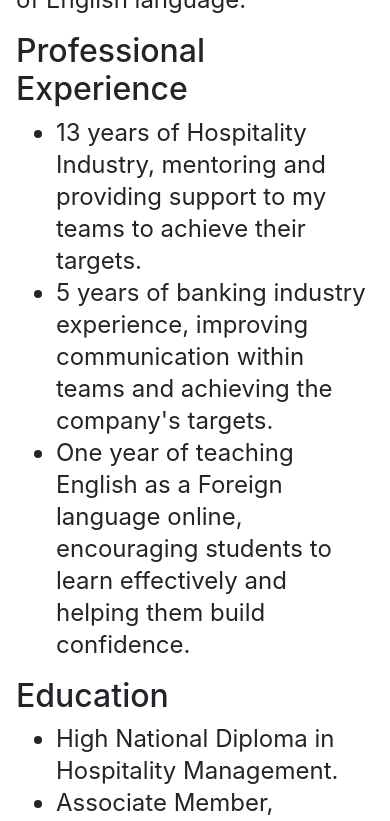
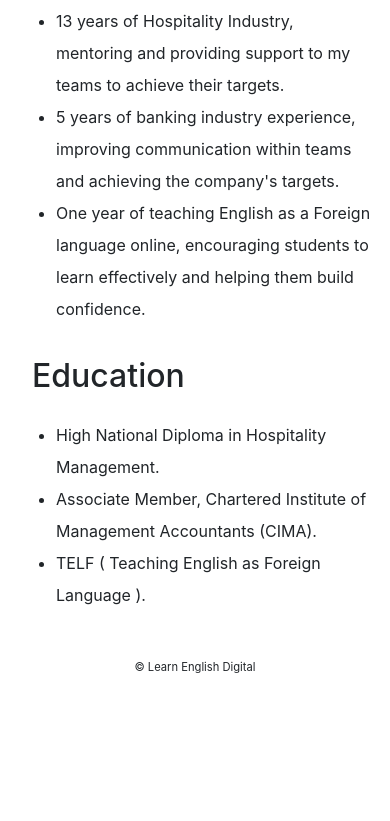
Before and after one commit to haditedi/learnenglish, a Gatsby site: page /about in a window 390 px wide. Shown: the part 685-1506 px from the top of the page. After the commit the page ends 1377 px from the top, so only its background shows below. Built offline with nearby package versions, Linux system fonts and the light colour scheme; Gatsby itself is replaced by a stand-in of ours.

Commit message:
revised alignment

```diff
--- /dev/null
+++ b/src/components/Footer.js
@@ -0,0 +1,11 @@
+import React from "react"
+
+const Footer = () => {
+  return (
+    <div className="footer">
+      <p>&copy; Learn English Digital</p>
+    </div>
+  )
+}
+
+export default Footer
--- a/src/components/Layout.js
+++ b/src/components/Layout.js
@@ -3,6 +3,7 @@ import React from "react"
 import "../styles/global.scss"
 import layoutStyles from "./layout.module.scss"
 import Header from "./header"
+import Footer from "./Footer"
 
 const Layout = props => {
   return (
@@ -11,6 +12,7 @@ const Layout = props => {
         <Header />
         {props.children}
       </div>
+      <Footer />
     </div>
   )
 }
--- a/src/components/header.module.css
+++ b/src/components/header.module.css
@@ -12,14 +12,14 @@ nav {
   margin: 0;
   padding: 0;
   flex-grow: 1;
-  padding: 1rem;
+  padding: 0.5rem;
 }
 h1 {
   color: #16323f;
   font-size: 3rem;
   text-decoration: none;
   margin: 0;
-  padding-left: 2rem;
+  padding-left: 1rem;
   display: inline-block;
   /* padding-left: 1.5rem; */
 }
@@ -30,12 +30,6 @@ h1 {
   display: flex;
   justify-content: space-around;
   flex-wrap: wrap;
-
-  /*
-
-  justify-content: center;
-  align-items: flex-end;
-  margin-left: 200px; */
 }
 
 .nav-item {
@@ -47,10 +41,11 @@ h1 {
   padding: 5%;
 }
 .nav-item:hover {
-  font-size: 1.4rem;
+  /* font-size: 1.4rem; */
   text-decoration: none;
   color: #16323f;
   background-color: lightgrey;
+  width: 200px;
 }
 .active-nav-item {
   color: #16323f;
--- a/src/components/layout.module.scss
+++ b/src/components/layout.module.scss
@@ -1,5 +1,6 @@
 .container {
   display: flex;
+  flex-direction: column;
   min-height: 100vh;
   flex-wrap: wrap;
   width: 100%;
--- a/src/pages/about.js
+++ b/src/pages/about.js
@@ -4,10 +4,9 @@ import Layout from "../components/Layout"
 const AboutPage = () => {
   return (
     <Layout>
-      <div>
+      <div className="para">
         <h1>About Me</h1>
-      </div>
-      <div className="para">
+
         <p>
           My vision is to facilitate your advancement in English, which may be
           instrumental to your career, future and way of life. I am a fully
--- a/src/pages/blog.js
+++ b/src/pages/blog.js
@@ -4,7 +4,9 @@ import Layout from "../components/Layout"
 const blog = () => {
   return (
     <Layout>
-      <h1>This is blog</h1>
+      <div className="para">
+        <h1>This is blog</h1>
+      </div>
     </Layout>
   )
 }
--- a/src/pages/index.js
+++ b/src/pages/index.js
@@ -28,7 +28,7 @@ const IndexPage = ({
           <Image
             fluid={fluid}
             alt="student"
-            // imgStyle={{ objectFit: "cover" }}
+            imgStyle={{ objectFit: "contain" }}
           />
         </article>
         <article className="para">
--- a/src/styles/global.scss
+++ b/src/styles/global.scss
@@ -10,6 +10,11 @@ body {
 *:before,
 *:after {
   box-sizing: inherit;
+}
+
+h1,
+h2 {
+  padding: 1rem;
 }
 
 .main {
@@ -27,26 +32,48 @@ body {
 
 .para {
   line-height: 2rem;
-  padding: 1rem;
+  padding: 3rem;
   font-size: 1.5rem;
+  margin-bottom: 1rem;
+}
+
+.footer {
+  flex-grow: 0;
+  width: 100%;
+  text-align: center;
+  margin: 0;
+  padding-top: 1rem;
 }
 
 @media all and (max-width: 760px) {
   .para {
     font-size: 0.9rem;
   }
+  .footer {
+    font-size: 0.7rem;
+    width: 100%;
+    margin: 0;
+    padding: 0;
+  }
 }
 
 @media all and (max-width: 570px) {
   .para {
-    font-size: 1.5rem;
+    font-size: 1rem;
+    padding: 1rem;
   }
 
   .main {
     flex-wrap: wrap;
   }
   .img-container div {
-    height: 100vh;
+    height: 70%;
     width: 100vw;
   }
+  .footer {
+    font-size: 0.7rem;
+    width: 100%;
+    margin: 0;
+    padding: 0;
+  }
 }
```
